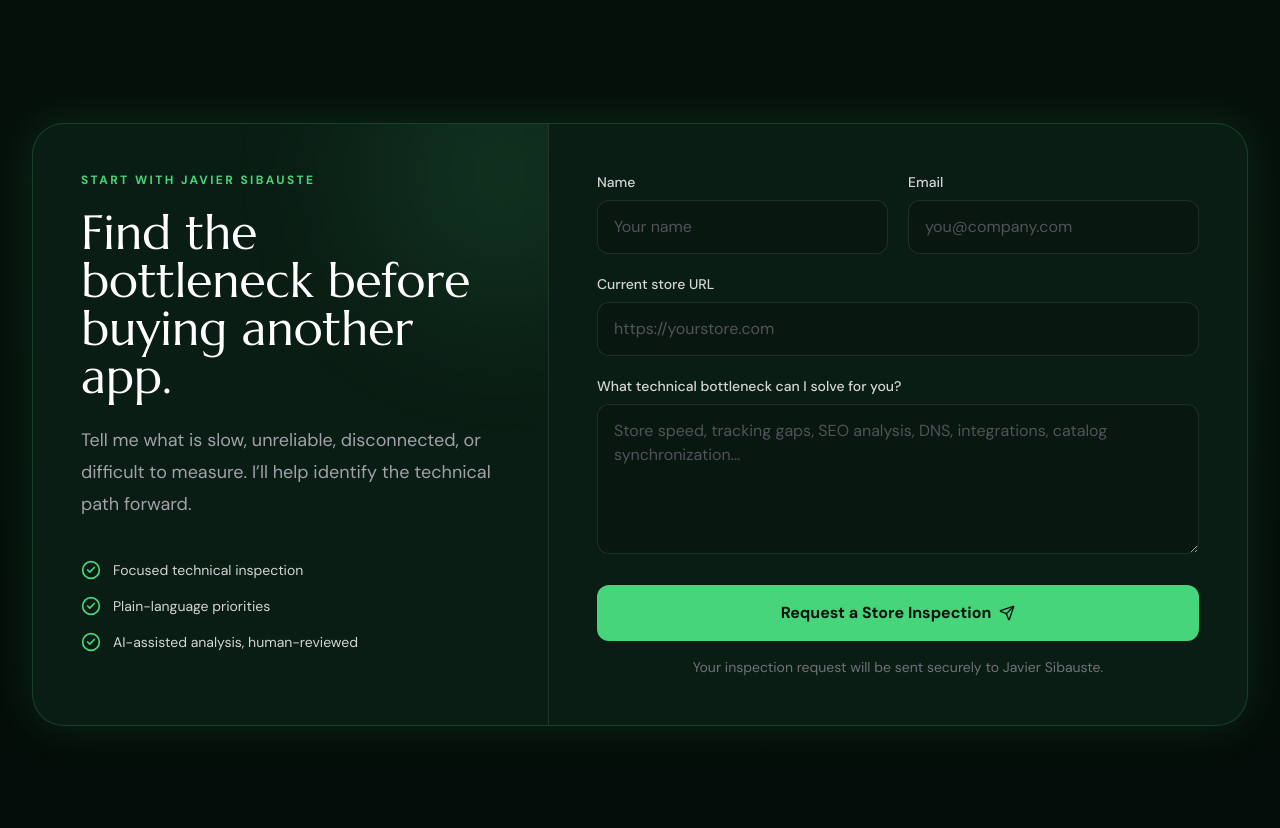
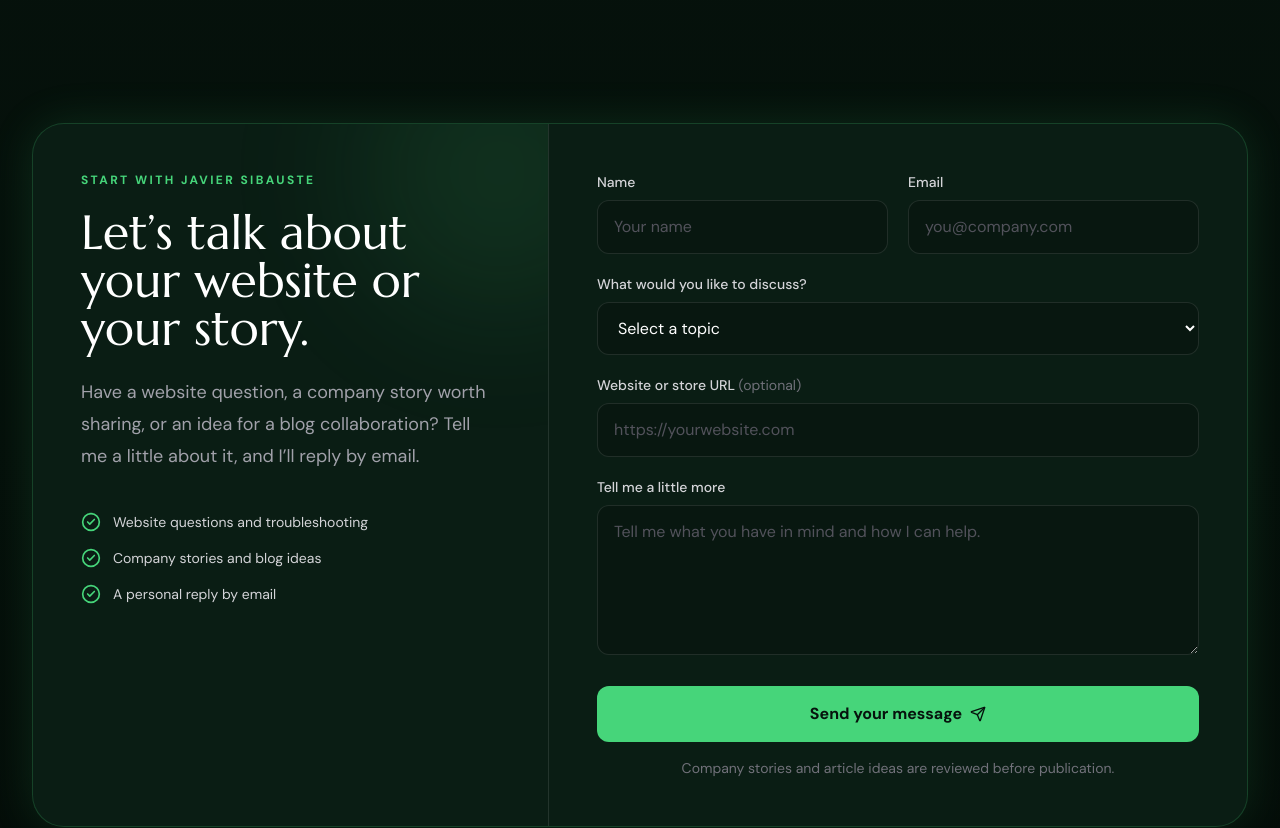
Before and after one commit to JavierSibauste/sibauste-system, a website: page dist/index.html in a window 1280 px wide. Shown: the part 4140-4968 px from the top of the page. Drawn offline with nearby package versions, Linux system fonts and the light colour scheme.

Commit message:
Add website help and company story contact options

```diff
--- a/dist/index.html
+++ b/dist/index.html
@@ -128,6 +128,7 @@
       }
     }
   </style>
+  <style>#contact [hidden]{display:none!important}#contact option{background:#0a1d14;color:#fff}</style>
 </head>
 <body class="font-sans text-zinc-200 antialiased selection:bg-emerald/30 selection:text-white">
   <div class="fixed inset-0 -z-20 grid-lines" aria-hidden="true"></div>
@@ -288,20 +289,31 @@
         <div class="reveal relative overflow-hidden border-b border-white/10 p-8 sm:p-12 lg:border-b-0 lg:border-r">
           <div class="absolute -right-24 -top-24 size-72 rounded-full bg-emerald/10 blur-3xl"></div>
           <p class="eyebrow relative text-xs font-bold uppercase text-emerald">Start with Javier Sibauste</p>
-          <h2 class="relative mt-5 font-display text-4xl text-white sm:text-5xl">Find the bottleneck before buying another app.</h2>
-          <p class="relative mt-6 text-lg leading-8 text-zinc-400">Tell me what is slow, unreliable, disconnected, or difficult to measure. I’ll help identify the technical path forward.</p>
-          <div class="relative mt-10 space-y-4 text-sm text-zinc-300"><p class="flex items-center gap-3"><i data-lucide="check-circle-2" class="size-5 text-emerald"></i>Focused technical inspection</p><p class="flex items-center gap-3"><i data-lucide="check-circle-2" class="size-5 text-emerald"></i>Plain-language priorities</p><p class="flex items-center gap-3"><i data-lucide="check-circle-2" class="size-5 text-emerald"></i>AI-assisted analysis, human-reviewed</p></div>
+          <h2 class="relative mt-5 font-display text-4xl text-white sm:text-5xl">Let’s talk about your website or your story.</h2>
+          <p class="relative mt-6 text-lg leading-8 text-zinc-400">Have a website question, a company story worth sharing, or an idea for a blog collaboration? Tell me a little about it, and I’ll reply by email.</p>
+          <div class="relative mt-10 space-y-4 text-sm text-zinc-300"><p class="flex items-center gap-3"><i data-lucide="check-circle-2" class="size-5 text-emerald"></i>Website questions and troubleshooting</p><p class="flex items-center gap-3"><i data-lucide="check-circle-2" class="size-5 text-emerald"></i>Company stories and blog ideas</p><p class="flex items-center gap-3"><i data-lucide="check-circle-2" class="size-5 text-emerald"></i>A personal reply by email</p></div>
         </div>
         <form id="contact-form" action="https://formspree.io/f/xgavkolp" method="POST" class="reveal p-8 sm:p-12">
           <div class="grid gap-5 sm:grid-cols-2">
             <label class="block"><span class="mb-2 block text-sm font-medium text-zinc-300">Name</span><input required name="name" type="text" autocomplete="name" class="w-full rounded-xl border border-white/10 bg-black/20 px-4 py-3.5 text-white outline-none transition placeholder:text-zinc-600 focus:border-emerald/60 focus:ring-2 focus:ring-emerald/10" placeholder="Your name"></label>
             <label class="block"><span class="mb-2 block text-sm font-medium text-zinc-300">Email</span><input required name="email" type="email" autocomplete="email" class="w-full rounded-xl border border-white/10 bg-black/20 px-4 py-3.5 text-white outline-none transition placeholder:text-zinc-600 focus:border-emerald/60 focus:ring-2 focus:ring-emerald/10" placeholder="you@company.com"></label>
           </div>
-          <label class="mt-5 block"><span class="mb-2 block text-sm font-medium text-zinc-300">Current store URL</span><input name="store_url" type="url" inputmode="url" class="w-full rounded-xl border border-white/10 bg-black/20 px-4 py-3.5 text-white outline-none transition placeholder:text-zinc-600 focus:border-emerald/60 focus:ring-2 focus:ring-emerald/10" placeholder="https://yourstore.com"></label>
-          <label class="mt-5 block"><span class="mb-2 block text-sm font-medium text-zinc-300">What technical bottleneck can I solve for you?</span><textarea required name="message" rows="5" class="w-full resize-y rounded-xl border border-white/10 bg-black/20 px-4 py-3.5 text-white outline-none transition placeholder:text-zinc-600 focus:border-emerald/60 focus:ring-2 focus:ring-emerald/10" placeholder="Store speed, tracking gaps, SEO analysis, DNS, integrations, catalog synchronization..."></textarea></label>
-          <input type="hidden" name="_subject" value="New Sibauste Systems inspection request">
-          <button type="submit" class="mt-6 inline-flex w-full items-center justify-center gap-2 rounded-xl bg-emerald px-6 py-4 font-bold text-ink transition hover:bg-green-300">Request a Store Inspection <i data-lucide="send" class="size-4"></i></button>
-          <p id="form-note" class="mt-4 text-center text-sm text-zinc-500" aria-live="polite">Your inspection request will be sent securely to Javier Sibauste.</p>
+          <label class="mt-5 block"><span class="mb-2 block text-sm font-medium text-zinc-300">What would you like to discuss?</span><select required id="contact-reason" name="reason" class="w-full rounded-xl border border-white/10 bg-black/20 px-4 py-3.5 text-white outline-none transition placeholder:text-zinc-600 focus:border-emerald/60 focus:ring-2 focus:ring-emerald/10" style="color-scheme:dark">
+            <option value="" disabled selected>Select a topic</option>
+            <option value="Website or online store help">Website or online store help</option>
+            <option value="Share my company’s story">Share my company’s story</option>
+            <option value="Blog collaboration or article idea">Blog collaboration or article idea</option>
+            <option value="Something else">Something else</option>
+          </select></label>
+          <label class="mt-5 block"><span class="mb-2 block text-sm font-medium text-zinc-300">Website or store URL <span class="font-normal text-zinc-500">(optional)</span></span><input name="store_url" type="url" inputmode="url" class="w-full rounded-xl border border-white/10 bg-black/20 px-4 py-3.5 text-white outline-none transition placeholder:text-zinc-600 focus:border-emerald/60 focus:ring-2 focus:ring-emerald/10" placeholder="https://yourwebsite.com"></label>
+          <label id="platform-field" class="mt-5 block" hidden><span class="mb-2 block text-sm font-medium text-zinc-300">Which platform do you use?</span><select id="contact-platform" name="platform" disabled class="w-full rounded-xl border border-white/10 bg-black/20 px-4 py-3.5 text-white outline-none transition placeholder:text-zinc-600 focus:border-emerald/60 focus:ring-2 focus:ring-emerald/10" style="color-scheme:dark">
+            <option value="" disabled selected>Select your platform</option>
+            <option>Shopify</option><option>Wix</option><option>WordPress or WooCommerce</option><option>Another platform</option><option>I’m not sure</option>
+          </select></label>
+          <label class="mt-5 block"><span class="mb-2 block text-sm font-medium text-zinc-300">Tell me a little more</span><textarea required id="contact-message" name="message" rows="5" class="w-full resize-y rounded-xl border border-white/10 bg-black/20 px-4 py-3.5 text-white outline-none transition placeholder:text-zinc-600 focus:border-emerald/60 focus:ring-2 focus:ring-emerald/10" placeholder="Tell me what you have in mind and how I can help."></textarea></label>
+          <input id="contact-subject" type="hidden" name="_subject" value="New Sibauste Systems message">
+          <button type="submit" class="mt-6 inline-flex w-full items-center justify-center gap-2 rounded-xl bg-emerald px-6 py-4 font-bold text-ink transition hover:bg-green-300">Send your message <i data-lucide="send" class="size-4"></i></button>
+          <p id="form-note" class="mt-4 text-center text-sm text-zinc-500">Company stories and article ideas are reviewed before publication.</p>
         </form>
       </div>
     </section>
@@ -319,6 +331,29 @@
       if (window.lucide) lucide.createIcons();
       document.getElementById('year').textContent = new Date().getFullYear();
 
+      const contactForm = document.getElementById('contact-form');
+      const reason = document.getElementById('contact-reason');
+      const platformField = document.getElementById('platform-field');
+      const platform = document.getElementById('contact-platform');
+      const message = document.getElementById('contact-message');
+      const subject = document.getElementById('contact-subject');
+      function updateContactFields() {
+        const websiteHelp = reason.value === 'Website or online store help';
+        platformField.hidden = !websiteHelp;
+        platform.disabled = !websiteHelp;
+        platform.required = websiteHelp;
+        if (!websiteHelp) platform.value = '';
+        message.placeholder = websiteHelp
+          ? 'Tell me what isn’t working, where you’re getting stuck, and what you’d like to improve.'
+          : reason.value === 'Share my company’s story'
+            ? 'Introduce your company and the story you’d like to share. Include your website or social profile, if available.'
+            : 'Tell me what you have in mind and how I can help.';
+        subject.value = reason.value ? 'Sibauste Systems: ' + reason.value : 'New Sibauste Systems message';
+      }
+      reason.addEventListener('change', updateContactFields);
+      contactForm.addEventListener('reset', () => requestAnimationFrame(updateContactFields));
+      updateContactFields();
+
 
       const observer = new IntersectionObserver(entries => {
         entries.forEach(entry => { if (entry.isIntersecting) { entry.target.classList.add('visible'); observer.unobserve(entry.target); } });
```
